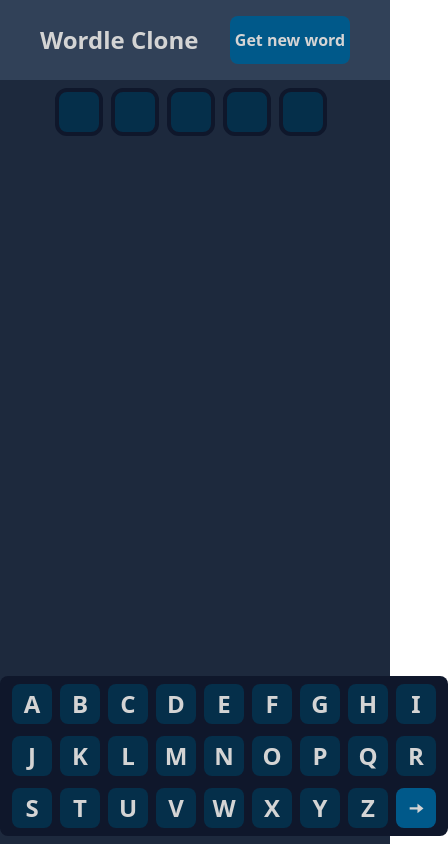
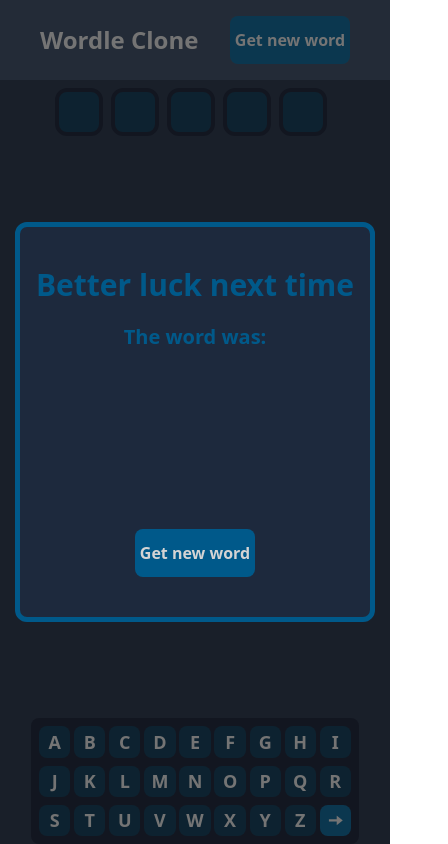
Before and after one commit to M4TI-H/Wordle-Clone, a React (Vite) app: page / in a window 390 px wide. Both pictures are taken after a click on the button "Get new word". Shown: the whole page, 448 px wide, since content can reach past the window. Built offline with nearby package versions, Linux system fonts and the light colour scheme; no server answers.

Commit message:
responsive keyboard

```diff
--- a/src/App.jsx
+++ b/src/App.jsx
@@ -7,12 +7,12 @@ function App() {
   const [inputTextValue, setInputTextValue] = useState("");
   const [turn, setTurn] = useState(0);
   const [isGuessed, setIsGuessed] = useState(false);
+  const [getNewWord, setGetNewWord] = useState(false);
   const [semiCorrectLetters, setSemiCorrectLetters] = useState([]);
   const [correctLetters, setCorrectLetters] = useState([]);
   const [incorrectLetters, setIncorrectLetters] = useState([]);
   const [guesses, setGuesses] = useState([]);
   const [correctCheck, setCorrectCheck] = useState([]);
-
   const gameContainerRef = useRef(null);
 
   async function fetchRandomWord() {
@@ -21,14 +21,18 @@ function App() {
     let newWord = data[0].toUpperCase();
     setWord(newWord);
 
+    console.log(word);
+
     setGuesses([]);
     setCorrectCheck([]);
     setInputTextValue("");
     setTurn(0);
     setIsGuessed(false);
+    setGetNewWord(false);
     setSemiCorrectLetters([]);
     setCorrectLetters([]);
     setIncorrectLetters([]);
+
     setTimeout(() => {
       gameContainerRef.current?.focus();
     }, 0);
@@ -37,6 +41,12 @@ function App() {
   useEffect(() =>{
     fetchRandomWord();
   }, []);
+
+  const nextWordKeyDown = (e) => {
+    if (e.key === "Enter") {
+      fetchRandomWord();
+    }
+  }
 
   const handleKeyDown = useCallback((e) => {
     if (isGuessed || turn >= 5) {
@@ -60,9 +70,17 @@ function App() {
   }, [inputTextValue, turn, isGuessed]);
 
   useEffect(() => {
+    if (!getNewWord){
       window.addEventListener("keydown", handleKeyDown);
       return () => window.removeEventListener("keydown", handleKeyDown);
-  }, [handleKeyDown]);
+
+    }
+    else {
+      window.addEventListener("keydown", nextWordKeyDown);
+      return () => window.removeEventListener("keydown", nextWordKeyDown);
+    }
+
+  }, [handleKeyDown, getNewWord]);
 
   const handleCheck = useCallback(() => {
     if (inputTextValue.length !== 5) return;
@@ -114,7 +132,7 @@ function App() {
           bg-sky-800 rounded-lg
           text-neutral-300 font-semibold
           cursor-pointer hover:bg-sky-900'
-          onClick={() => fetchRandomWord()}
+          onClick={() => setGetNewWord(true)}
         >Get new word</button>
       </nav>
 
@@ -162,19 +180,22 @@ function App() {
           </div>
         ))}
       </div>
-      <div className='mt-auto mb-2'>
+      <div className='mt-auto mx-auto sm:mb-2'>
         <LetterRow correctLetters={correctLetters} semiCorrectLetters={semiCorrectLetters} incorrectLetters={incorrectLetters}
         handleCheck={handleCheck} isGuessed={isGuessed} turn={turn}
         />
       </div>
 
       {isGuessed &&
+      <>
+        <div className='absolute z-0 w-screen h-screen bg-neutral-900 opacity-50'>
+        </div>
         <div className='w-90 h-100 absolute top-1/2 left-1/2
           -translate-x-1/2 -translate-y-1/2
           flex flex-col items-center p-3 py-10
-        bg-slate-900 rounded-xl border-5 border-emerald-500'
+          bg-slate-800 rounded-xl border-5 border-emerald-500'
         >
-        <p className='font-bold text-3xl text-sky-900'>You won!</p>
+          <p className='font-bold text-3xl text-sky-800'>You won!</p>
           <p className='font-bold text-5xl text-emerald-500 mt-2'
           >{word}</p>
           <p className='font-bold text-3xl text-sky-900'>You got it in {turn+1} {turn === 0 ? "try" : "tries"}!</p>
@@ -185,16 +206,20 @@ function App() {
             onClick={() => fetchRandomWord()}
           >Play again!</button>
         </div>
+      </>
       }
 
       {!isGuessed && turn === 5 &&
+      <>
+        <div className='absolute z-0 w-screen h-screen bg-neutral-900 opacity-50'>
+        </div>
         <div className='w-90 h-100 absolute top-1/2 left-1/2
           -translate-x-1/2 -translate-y-1/2
           flex flex-col items-center p-3 py-10
-        bg-slate-900 rounded-xl border-5 border-rose-700'
+          bg-slate-800 rounded-xl border-5 border-rose-700'
         >
-        <p className='font-bold text-3xl text-sky-900'>You lost!</p>
-        <p className='font-bold text-xl text-sky-900 mt-5'>The word was:</p>
+          <p className='font-bold text-3xl text-sky-800'>You lost!</p>
+          <p className='font-bold text-xl text-sky-800 mt-5'>The word was:</p>
           <p className='font-bold text-5xl text-rose-700 mt-2'
           >{word}</p>
           <button className='h-12 w-30
@@ -204,6 +229,30 @@ function App() {
             onClick={() => fetchRandomWord()}
           >Try again!</button>
         </div>
+      </>
+      }
+      {getNewWord &&
+      <>
+
+        <div className='absolute z-0 w-screen h-screen bg-neutral-900 opacity-50'>
+        </div>
+        <div className='absolute w-90 h-100 z-50 top-1/2 left-1/2
+          -translate-x-1/2 -translate-y-1/2
+          flex flex-col items-center p-3 py-10
+          bg-slate-800 rounded-xl border-5 border-sky-800'
+        >
+          <p className='font-bold text-3xl text-sky-800'>Better luck next time</p>
+          <p className='font-bold text-xl text-sky-800 mt-5'>The word was:</p>
+          <p className='font-bold text-5xl text-sky-800 mt-2'
+          >{word}</p>
+          <button className='h-12 w-30
+            bg-sky-800 rounded-lg mt-auto
+            text-neutral-300 font-semibold
+            cursor-pointer hover:bg-sky-900'
+            onClick={() => fetchRandomWord()}
+          >Get new word</button>
+        </div>
+      </>
       }
 
     </div>
--- a/src/components/keyboardLetter.jsx
+++ b/src/components/keyboardLetter.jsx
@@ -16,10 +16,12 @@ function KeyboardLetter({letter, isCorrect}) {
   }
 
   return(
-    <div className={`size-10 md:size-14
-    flex items-center justify-center m-1
-    font-bold text-2xl rounded-lg
-    ${bgColor} ${fontColor}`}>
+    <div className={`
+      w-[min(4rem,8vw)] lg:w-[min(3rem, 8vw)] aspect-square
+      flex items-center justify-center
+      font-bold text-lg md:text-2xl rounded-lg
+      ${bgColor} ${fontColor}
+      `}>
       <p>{String.fromCharCode(letter)}</p>
     </div>
   );
--- a/src/components/letterRow.jsx
+++ b/src/components/letterRow.jsx
@@ -7,77 +7,59 @@ function LetterRow({correctLetters, semiCorrectLetters, incorrectLetters, handle
   const secondRow = Array.from({ length: 9 }, (_, i) => 74 + i);      // J-R
   const thirdRow = Array.from({ length: 8 }, (_, i) => 83 + i);       // S-Z
 
+  const displayLetter = (ascii) => {
+    const letter = String.fromCharCode(ascii);
+    if (correctLetters.includes(letter)) {
+      return <KeyboardLetter letter={ascii} isCorrect={"2"}/>
+    }
+    else if (semiCorrectLetters.includes(letter)) {
+      return <KeyboardLetter letter={ascii} isCorrect={"1"}/>
+    }
+    else if (incorrectLetters.includes(letter)) {
+      return <KeyboardLetter letter={ascii} isCorrect={"0"}/>
+    }
+    else {
+      return <KeyboardLetter letter={ascii} isCorrect={"-1"}/>
+    }
+  }
+
   return(
-    <>
-     <Row className='w-112 md:w-146 h-14 md:h-20
-     flex justify-center items-center mx-auto
-     bg-slate-900 rounded-t-lg'
-     >
+    <div className='w-auto max-w-screen '>
+      <div className='flex justify-center bg-slate-900 rounded-t-lg pt-2 px-2'>
+        <div className='grid grid-cols-9 md:gap-[0.5vw] gap-[1vw]'>
           {firstRow.map((ascii, id) => (
-        <Col key={id}>
-          {correctLetters.includes(String.fromCharCode(ascii)) ?
-           <KeyboardLetter letter={ascii} isCorrect={"2"}/>
-            :
-            semiCorrectLetters.includes(String.fromCharCode(ascii)) ?
-            <KeyboardLetter letter={ascii} isCorrect={"1"}/>
-            :
-            incorrectLetters.includes(String.fromCharCode(ascii)) ?
-            <KeyboardLetter letter={ascii} isCorrect={"0"}/>
-            :
-            <KeyboardLetter letter={ascii} isCorrect={"-1"}/>
-          }
-        </Col>
+            <div key={id}>
+              {displayLetter(ascii)}
+            </div>
           ))}
-    </Row>
-    <Row className='w-112 md:w-146 h-12 md:h-20
-      flex justify-center items-center mx-auto
-      bg-slate-900'
-    >
+        </div>
+      </div>
+
+      <div className='flex justify-center bg-slate-900'>
+          <div className='grid grid-cols-9 md:gap-[0.5vw] gap-[1vw] my-2'>
             {secondRow.map((ascii, id) => (
-        <Col key={id}>
-          {correctLetters.includes(String.fromCharCode(ascii)) ?
-           <KeyboardLetter letter={ascii} isCorrect={"2"}/>
-            :
-            semiCorrectLetters.includes(String.fromCharCode(ascii)) ?
-            <KeyboardLetter letter={ascii} isCorrect={"1"}/>
-            :
-            incorrectLetters.includes(String.fromCharCode(ascii)) ?
-            <KeyboardLetter letter={ascii} isCorrect={"0"}/>
-            :
-            <KeyboardLetter letter={ascii} isCorrect={"-1"}/>
-          }
-        </Col>
+              <div key={id}>
+                {displayLetter(ascii)}
+              </div>
             ))}
-    </Row>
-    <Row className='w-112 md:w-146 h-14 md:h-20
-      flex justify-center items-center mx-auto
-      bg-slate-900 rounded-b-lg'
-    >
+          </div>
+        </div>
+      <div className='flex justify-center bg-slate-900 rounded-b-lg pb-2'>
+          <div className='grid grid-cols-9 md:gap-[0.5vw] gap-[1vw]'>
             {thirdRow.map((ascii, id) => (
-        <Col key={id}>
-          {correctLetters.includes(String.fromCharCode(ascii)) ?
-           <KeyboardLetter letter={ascii} isCorrect={"2"}/>
-            :
-            semiCorrectLetters.includes(String.fromCharCode(ascii)) ?
-            <KeyboardLetter letter={ascii} isCorrect={"1"}/>
-            :
-            incorrectLetters.includes(String.fromCharCode(ascii)) ?
-            <KeyboardLetter letter={ascii} isCorrect={"0"}/>
-            :
-            <KeyboardLetter letter={ascii} isCorrect={"-1"}/>
-          }
-        </Col>
+              <div key={id}>
+                {displayLetter(ascii)}
+              </div>
             ))}
             <button onClick={handleCheck} disabled={isGuessed || turn > 5}
-        className='size-10 md:size-14
-        flex items-center justify-center m-1
+              className='w-[min(4rem,8vw)] sm:w-[min(3rem, 8vw)] aspect-square
               font-bold text-lg text-neutral-300
               rounded-lg cursor-pointer
               bg-sky-800 hover:bg-sky-900'
             >&#129030;</button>
-    </Row>
-    </>
-
+          </div>
+        </div>
+    </div>
   );
 }
 
```
Also changed, not shown: 1 other file (tests, documents, lock files or other folders). Lines whose indentation alone changed are shown as unchanged.
